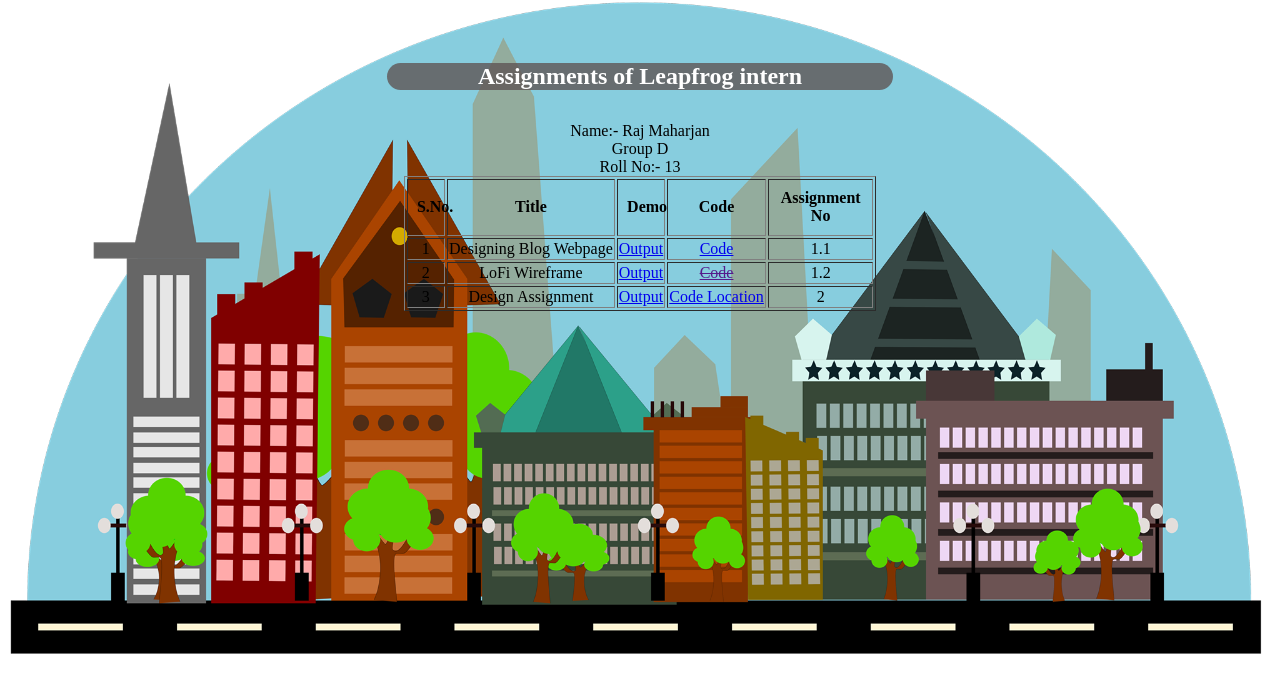
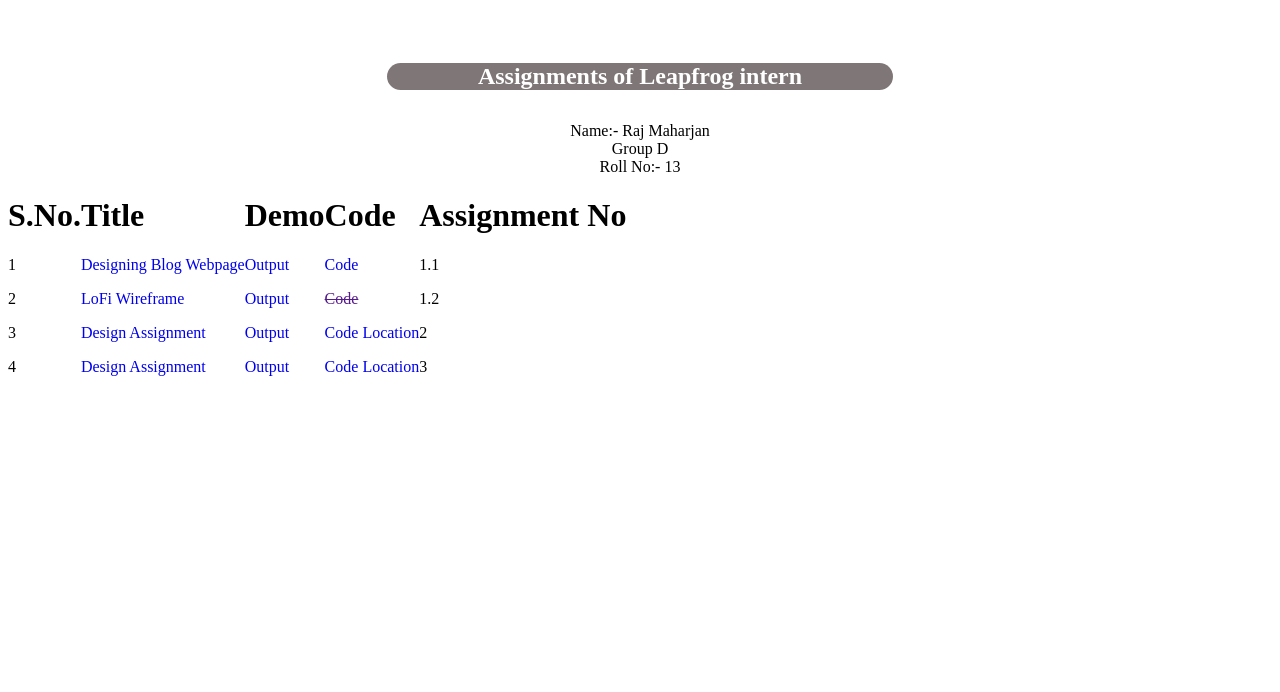
Before and after one commit to dubbyding/lf-itrn, a plain HTML site: page index.html in a window 1280 px wide. Drawn offline with Linux system fonts and the light colour scheme.

Commit message:
editing main page

```diff
--- a/index.html
+++ b/index.html
@@ -16,58 +16,66 @@
 				<div>Roll No:- 13</div>
 			</section>
 		</header>
-		<table class="center" border="1">
-			<thead>
-				<tr>
-					<th>S.No.</th>
-					<th>Title</th>
-					<th>Demo</th>
-					<th>Code</th>
-					<th>Assignment No</th>
-				</tr>
-			</thead>
-			<tbody>
-				<tr>
-					<td>1</td>
-					<td>Designing Blog Webpage</td>
-					<td><a href="./assignment/design-1/index.html">Output</a></td>
-					<td>
+		<div class="table float-left">
+			<div class="table-content">
+				<div class="table-row float-left">
+					<h1>S.No.</h1>
+					<p>1</p>
+					<p>2</p>
+					<p>3</p>
+					<p>4</p>
+				</div>
+				<div class="table-row float-left">
+					<h1>Title</h1>
+					<p><a href="#">Designing Blog Webpage</a></p>
+					<p><a href="#">LoFi Wireframe </a></p>
+					<p><a href="#">Design Assignment</a></p>
+					<p><a href="#">Design Assignment</a></p>
+				</div>
+				<div class="table-row float-left">
+					<h1>Demo</h1>
+					<p><a href="./assignment/design-1/index.html">Output</a></p>
+					<p>
+						<a
+							href="https://github.com/dubbyding/lf-itrn/blob/main/assignment/design-1/wireframe/output.md"
+							>Output</a
+						>
+					</p>
+					<p><a href="./assignment/design-2/index.html">Output</a></p>
+					<p><a href="./assignment/design-3/index.html">Output</a></p>
+				</div>
+				<div class="table-row float-left">
+					<h1>Code</h1>
+					<p>
 						<a
 							href="https://github.com/dubbyding/lf-itrn/blob/main/assignment/design-1/index.html"
 							>Code</a
 						>
-					</td>
-					<td>1.1</td>
-				</tr>
-				<tr>
-					<td>2</td>
-					<td>LoFi Wireframe</td>
-					<td>
-						<a
-							href="https://github.com/dubbyding/lf-itrn/blob/main/assignment/design-1/wireframe/output.md"
-							>Output</a
-						>
-					</td>
-					<td>
+					</p>
+					<p>
 						<a href=""><del>Code</del></a>
-					</td>
-					<td>1.2</td>
-				</tr>
-				<tr>
-					<td>3</td>
-					<td>Design Assignment</td>
-					<td>
-						<a href="./assignment/design-2/index.html">Output</a>
-					</td>
-					<td>
+					</p>
+					<p>
 						<a
 							href="https://github.com/dubbyding/lf-itrn/tree/main/assignment/design-2"
 							>Code Location</a
 						>
-					</td>
-					<td>2</td>
-				</tr>
-			</tbody>
-		</table>
+					</p>
+					<p>
+						<a
+							href="https://github.com/dubbyding/lf-itrn/tree/main/assignment/design-3"
+							>Code Location</a
+						>
+					</p>
+				</div>
+				<div class="table-row float-left">
+					<h1>Assignment No</h1>
+					<p>1.1</p>
+					<p>1.2</p>
+					<p>2</p>
+					<p>3</p>
+				</div>
+			</div>
+		</div>
 	</body>
 </html>
--- a/style.css
+++ b/style.css
@@ -1,7 +1,10 @@
 body {
-	background-image: url('./images/cover.png');
+	/* background-image: url('./images/cover.png'); */
 	background-repeat: no-repeat;
 	background-size: cover;
+}
+a {
+	text-decoration: none;
 }
 .center {
 	margin-left: auto;
@@ -16,7 +19,6 @@
 	color: white;
 }
 
-table.center > tr td,
-th {
-	padding: 2%;
+.float-left {
+	float: left;
 }
```
